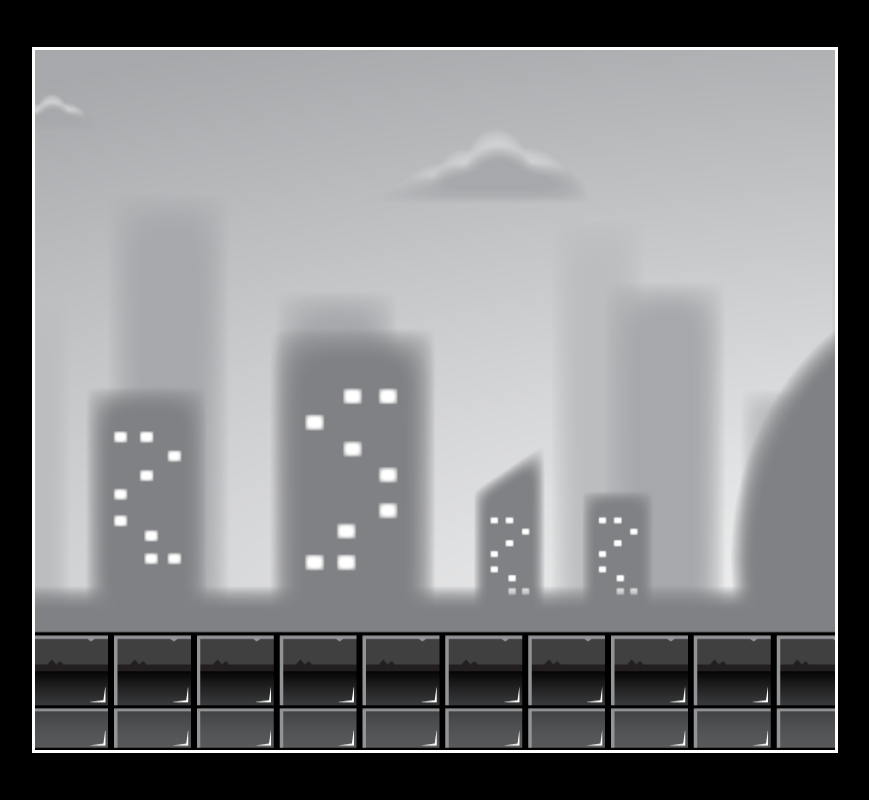
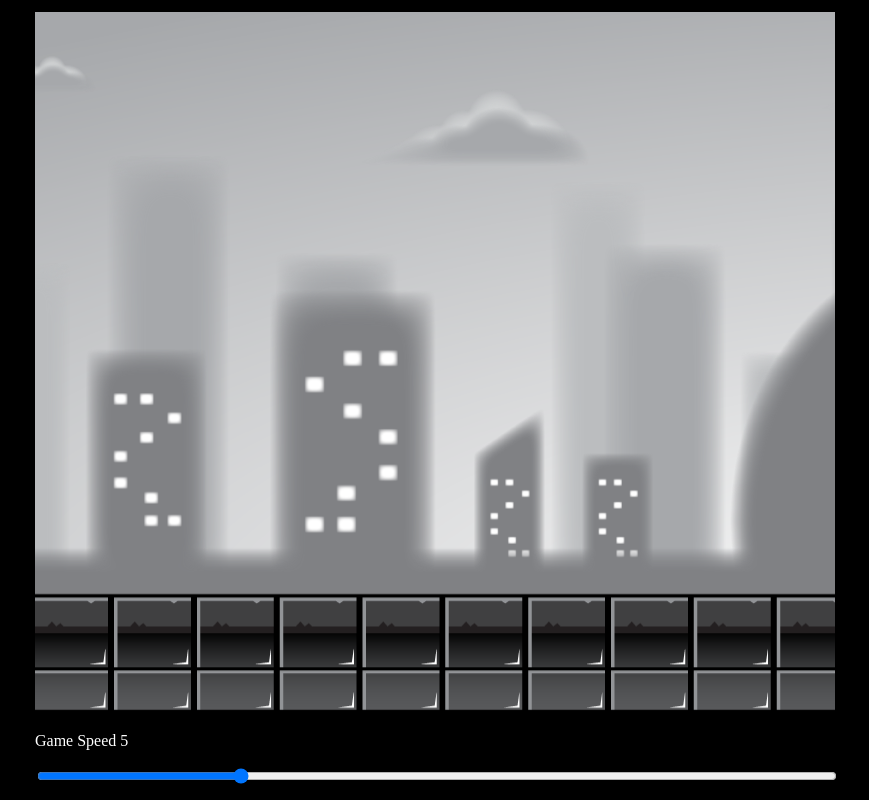
Before and after one commit to timrusin/parallax_backgrounds, a plain HTML site: page index.html in a window 1280 px wide. Shown: the whole page, without its empty margins (205-1074 px from the left). Drawn offline with Linux system fonts and the light colour scheme; animation ran at ten frames a second.

Commit message:
parralax bacground working with slider

```diff
--- a/index.html
+++ b/index.html
@@ -8,7 +8,11 @@
     <link rel="stylesheet" href="style.css"/>
 </head>
 <body>
-    <canvas id="canvas1" ></canvas>
+    <div id='container'>
+        <canvas id="canvas1" ></canvas>
+        <p>Game Speed <span id='showGameSpeed'></span></p>
+        <input type="range" min="0" max="20" value="5" class="slider" id="slider">
+    </div>
 
     <script src="script.js"></script>
 </body>
--- a/script.js
+++ b/script.js
@@ -14,6 +14,15 @@ const backgroundLayer4 = new Image();
 backgroundLayer4.src = './images/layer-4.png';
 const backgroundLayer5 = new Image()
 backgroundLayer5.src = './images/layer-5.png';
+
+const slider = document.getElementById('slider');
+slider.value = gameSpeed;
+const showGameSpeed = document.getElementById('showGameSpeed');
+showGameSpeed.innerHTML= gameSpeed;
+slider.addEventListener('change', function(e){
+    gameSpeed = e.target.value;
+    showGameSpeed.innerHTML = e.target.value;
+})
 
 class Layer {
     constructor(image, speedModifier){
--- a/style.css
+++ b/style.css
@@ -2,12 +2,24 @@ body {
     background: black;
 }
 
-#canvas1{
+#container{
     position: absolute;
-    border: 3px solid white;
     width: 800px;
-    height: 700px;
     transform: translate(-50%, -50%);
     top: 50%;
     left: 50%;
 }
+
+#canvas1{
+    position: relative;
+    width: 800px;
+    height: 700px;
+}
+
+#slider{
+    width: 100%;
+}
+
+p {
+    color: white;
+}
```
